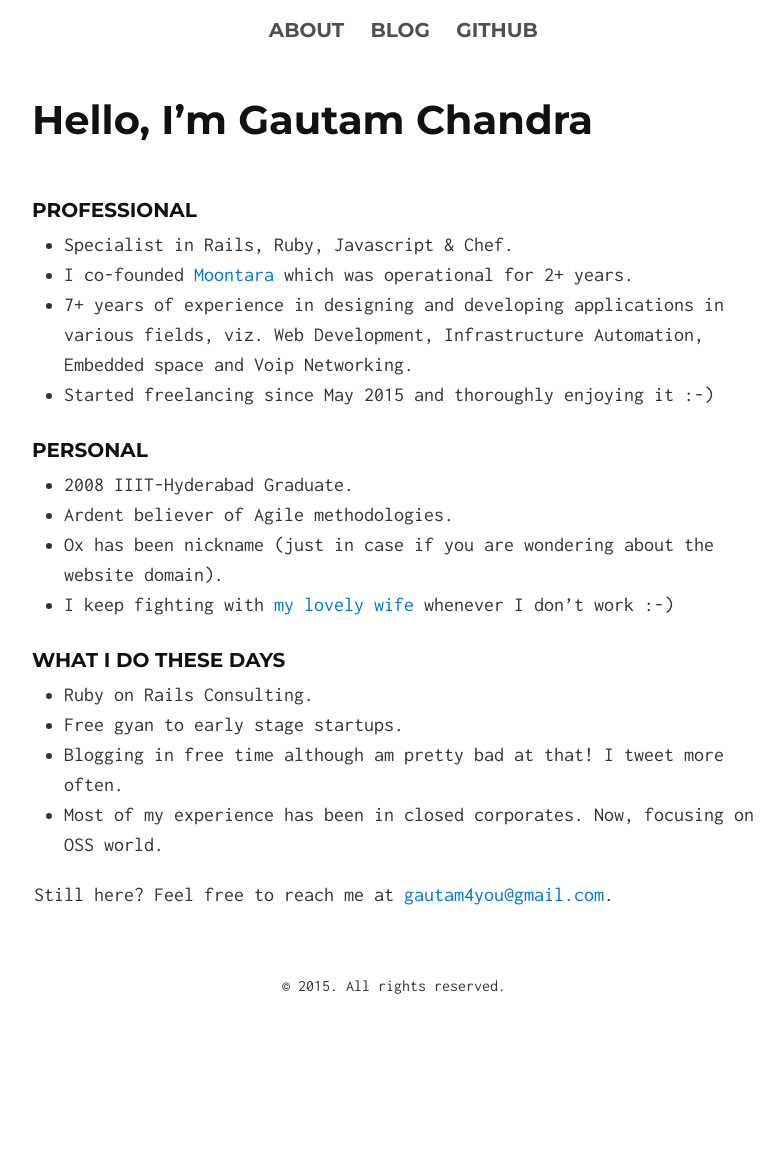
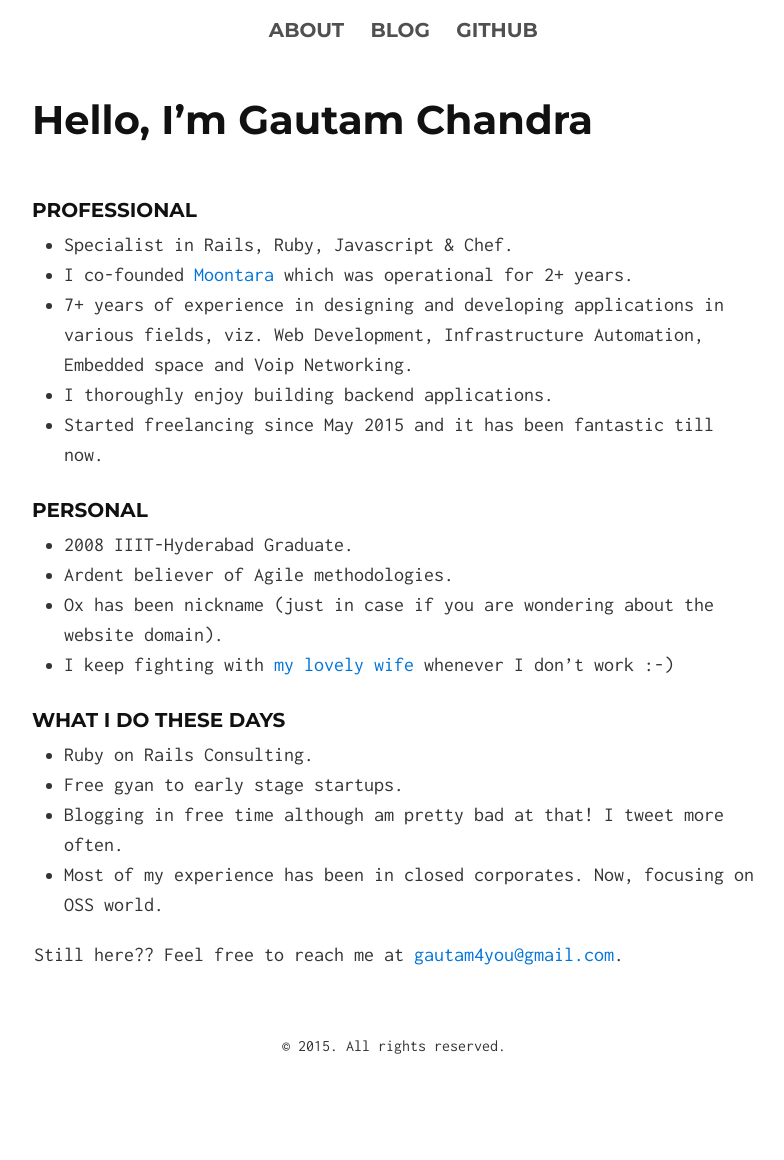
Before and after one commit to dhunnapotha/myblog, a Jekyll site: the page built from index.md, in a window 1280 px wide. Shown: the whole page, without its empty margins (246-1030 px from the left). Built offline with Jekyll 4.4.1, drawn with Linux system fonts in a browser that asks for light colours; before the commit the page ends 1100 px from its top, so only the background shows below that.

Commit message:
Updated the professional part of the profile

```diff
--- a/index.md
+++ b/index.md
@@ -9,7 +9,8 @@ title: Ruby, Javascript, Rails & Chef Consultant, Software Architect, Co-Founder
 * Specialist in Rails, Ruby, Javascript & Chef.
 * I co-founded [Moontara](https://www.linkedin.com/company/moontara-technovations-pvt-ltd) which was operational for 2+ years.
 * 7+ years of experience in designing and developing applications in various fields, viz. Web Development, Infrastructure Automation, Embedded space and Voip Networking.
-* Started freelancing since May 2015 and thoroughly enjoying it :-)
+* I thoroughly enjoy building backend applications.
+* Started freelancing since May 2015 and it has been fantastic till now.
 
 
 #### Personal
@@ -25,4 +26,4 @@ title: Ruby, Javascript, Rails & Chef Consultant, Software Architect, Co-Founder
 * Blogging in free time although am pretty bad at that! I tweet more often.
 * Most of my experience has been in closed corporates. Now, focusing on OSS world.
 
-Still here? Feel free to reach me at [gautam4you@gmail.com](mailto:gautam4you@gmail.com).
+Still here?? Feel free to reach me at [gautam4you@gmail.com](mailto:gautam4you@gmail.com).
```
Also changed, not shown: 16 other files.
